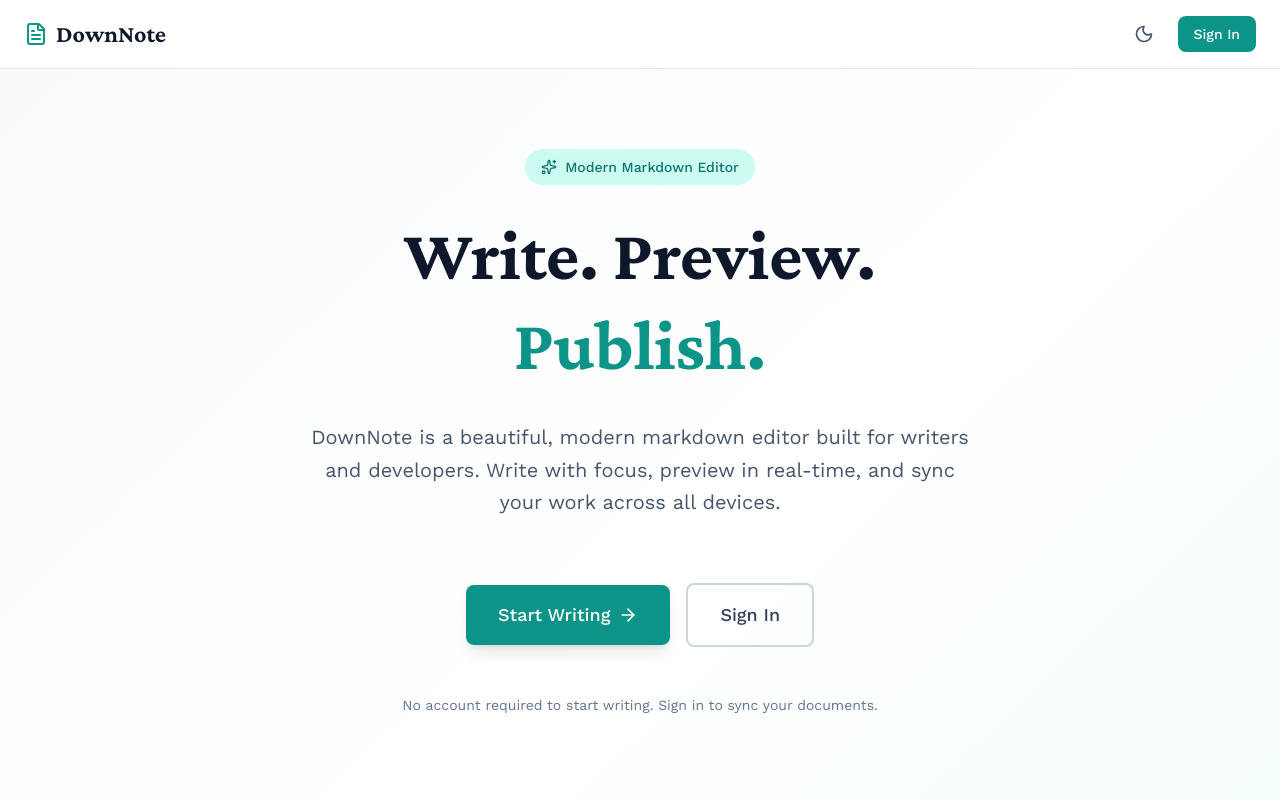
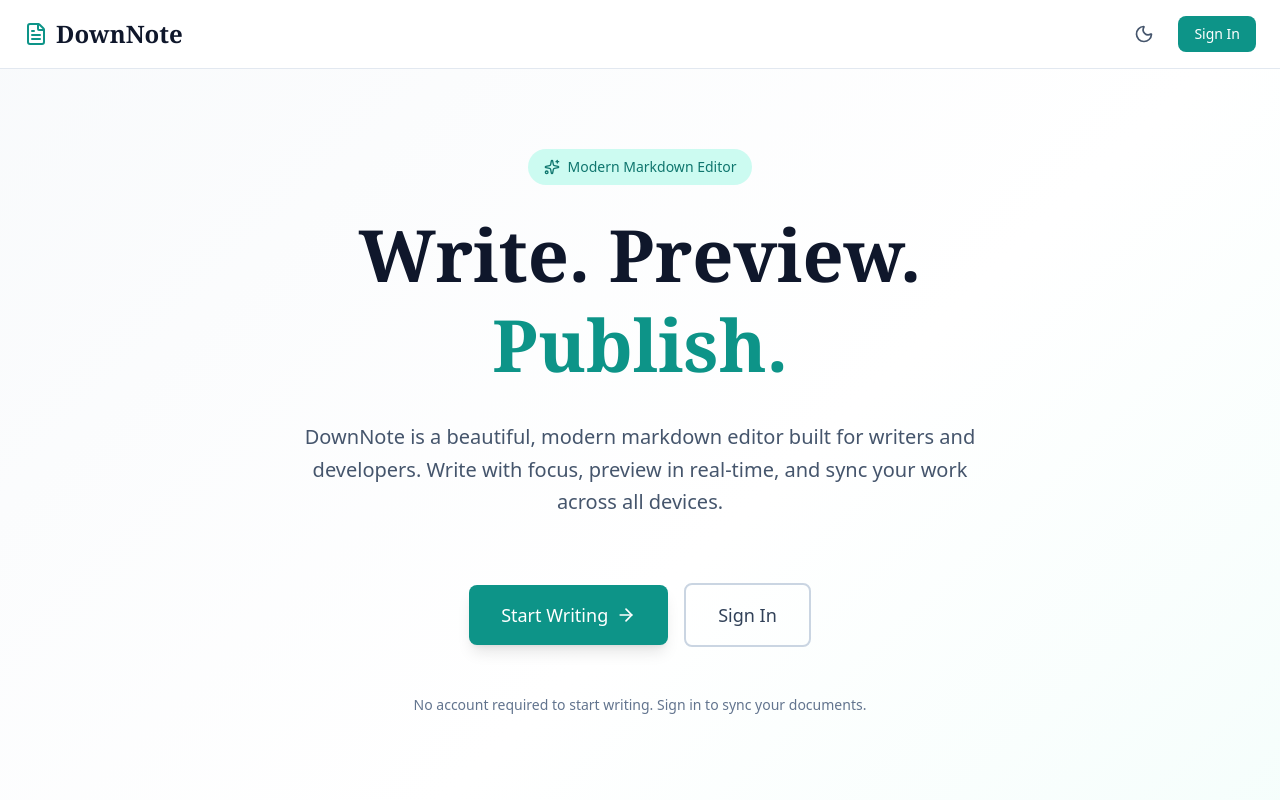
Before and after one commit to dboatengg/downnote, a Next.js app: page / in a window 1280 px wide. Shown: the top 800 px of the page. Built offline with nearby package versions, Linux system fonts and the light colour scheme.

Commit message:
Finish phase 2 but dark mode toggle still does not work

```diff
--- a/app/globals.css
+++ b/app/globals.css
@@ -1,10 +1,6 @@
-/* Import Google Fonts - must be before Tailwind */
-@import url("https://fonts.googleapis.com/css2?family=Crimson+Pro:wght@400;600;700&family=IBM+Plex+Mono:wght@400;500;600&family=Work+Sans:wght@400;500;600;700&display=swap");
-
 @import "tailwindcss";
 
 @theme {
-  /* Custom color palette */
   --color-primary-50: #f0fdfa;
   --color-primary-100: #ccfbf1;
   --color-primary-200: #99f6e4;
@@ -26,15 +22,10 @@
   --color-accent-700: #92400e;
   --color-accent-800: #78350f;
   --color-accent-900: #451a03;
-
-  /* Font families */
-  --font-sans: "Work Sans", system-ui, sans-serif;
-  --font-mono: "IBM Plex Mono", ui-monospace, monospace;
-  --font-serif: "Crimson Pro", Georgia, serif;
 }
 
 @layer base {
-  /* CSS Variables for fonts (for backward compatibility) */
+  /* CSS Variables for fonts */
   :root {
     --font-crimson: "Crimson Pro", serif;
     --font-work-sans: "Work Sans", system-ui, sans-serif;
--- /dev/null
+++ b/app/globals.css.d.ts
@@ -0,0 +1,2 @@
+// TypeScript declaration for CSS module
+declare module './globals.css';
--- a/components/ui/theme-provider.tsx
+++ b/components/ui/theme-provider.tsx
@@ -62,8 +62,8 @@ export function ThemeProvider({
 
   const value = {
     theme,
-    setTheme: (theme: Theme) => {
-      setTheme(theme);
+    setTheme: (newTheme: Theme) => {
+      setTheme(newTheme);
     },
   };
 
--- a/tailwind.config.ts
+++ b/tailwind.config.ts
@@ -1,14 +1,13 @@
 import type { Config } from "tailwindcss";
 
 const config: Config = {
-  darkMode: "class", // Enable class-based dark mode
+  // Tailwind v4 with @import "tailwindcss" uses CSS-based configuration
+  // See app/globals.css for theme customization using @theme directive
   content: [
     "./pages/**/*.{js,ts,jsx,tsx,mdx}",
     "./components/**/*.{js,ts,jsx,tsx,mdx}",
     "./app/**/*.{js,ts,jsx,tsx,mdx}",
   ],
-  // In Tailwind v4, theme customization is done via @theme in CSS
-  // See app/globals.css for color palette and font definitions
-  plugins: [],
 };
+
 export default config;
```
